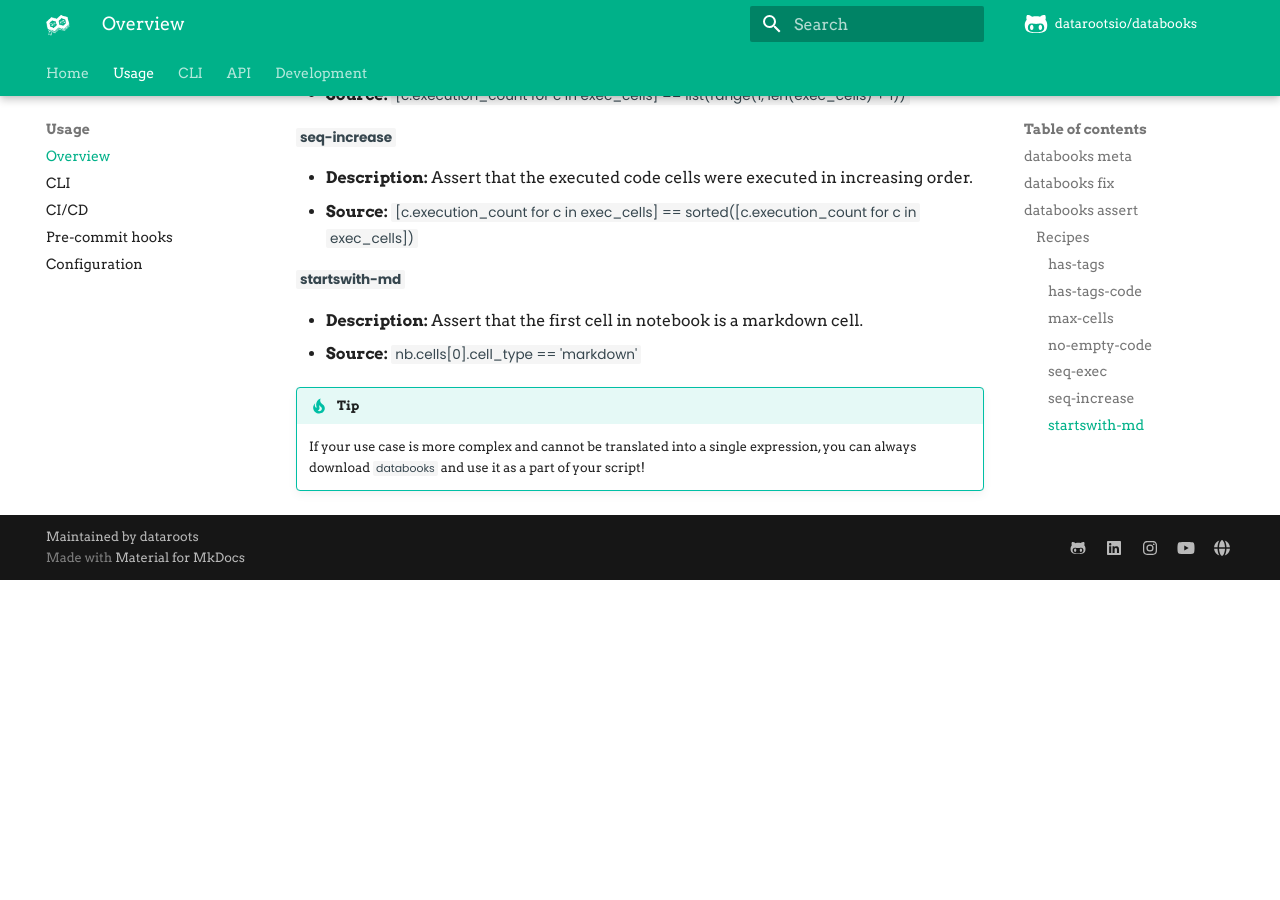
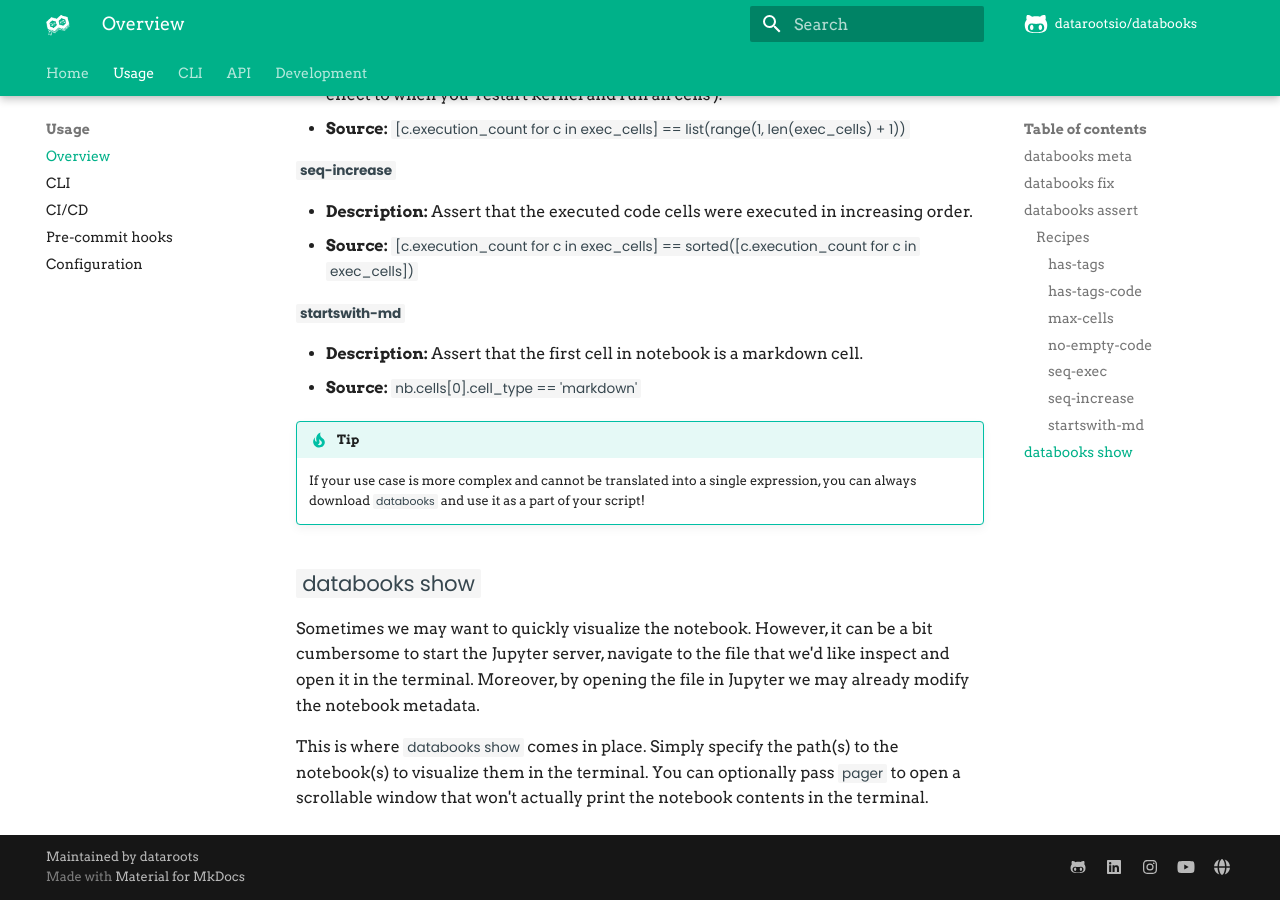
Before and after one commit to datarootsio/databooks, an MkDocs documentation site: the page built from docs/usage/overview.md, in a window 1280 px wide and 900 px high, scrolled down 4213 px. Built offline with MkDocs 1.6.1 and Material for MkDocs 9.7.7, drawn with Linux system fonts in a browser that asks for light colours; comment, search, counter and statistics services are not loaded; the version menu is left out; before the commit the page ends 4793 px from its top, so only the background shows below that; some of the changed text lies outside the part shown.

Commit message:
add `show` command in README and documentation

```diff
--- a/docs/usage/overview.md
+++ b/docs/usage/overview.md
@@ -11,9 +11,10 @@ The package currently has 3 main features, exposed as CLI commands
 1. `databooks meta`: to remove unnecessary notebook metadata that can cause git conflicts
 2. `databooks fix`: to fix conflicts after they've occurred, by parsing versions of the
 conflicting file and computing its difference in a Jupyter-friendly way, so you (user) can
-manually resolve them in the Jupyter terminal
+manually resolve them in the Jupyter interface
 3. `databooks assert`: to assert that the notebook metadata actually conforms to desired
 values - ensure that notebook has sequential execution count, tags, etc.
+4. `databooks show`: to show a rich representation of the notebooks in the terminal
 
 ## `databooks meta`
 
@@ -228,3 +229,15 @@ cog.out("\n".join(DOC_TEMPLATE.format(recipe=recipe) for recipe in recipe_docs))
 
     If your use case is more complex and cannot be translated into a single expression,
     you can always download `databooks` and use it as a part of your script!
+
+## `databooks show`
+
+Sometimes we may want to quickly visualize the notebook. However, it can be a bit
+cumbersome to start the Jupyter server, navigate to the file that we'd like inspect and
+open it in the terminal. Moreover, by opening the file in Jupyter we may already modify
+the notebook metadata.
+
+This is where `databooks show` comes in place. Simply specify the
+path(s) to the notebook(s) to visualize them in the terminal. You can optionally pass
+`pager` to open a scrollable window that won't actually print the notebook contents in
+the terminal.
```
Also changed, not shown: README.md (+11 -0 lines), 1 other file.
